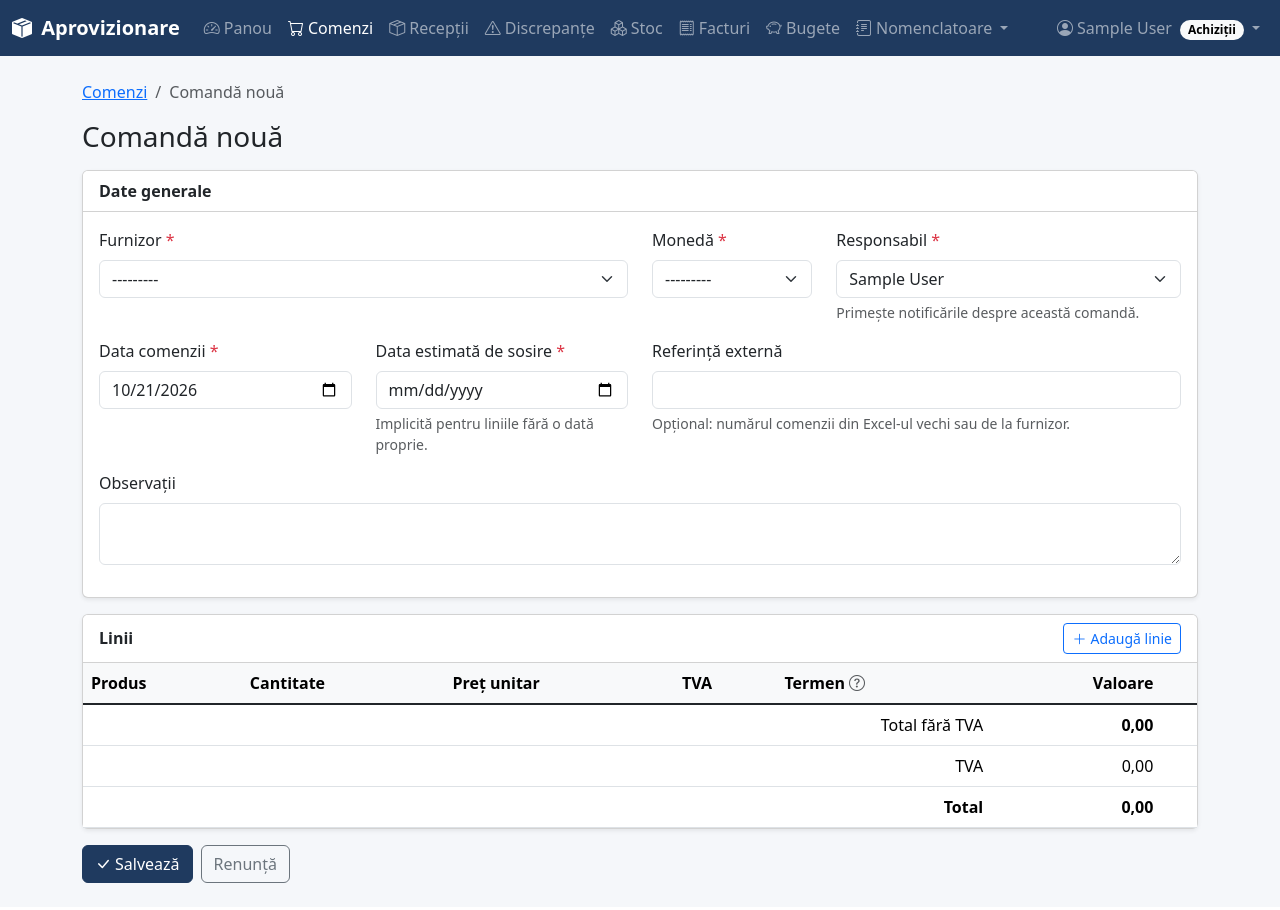
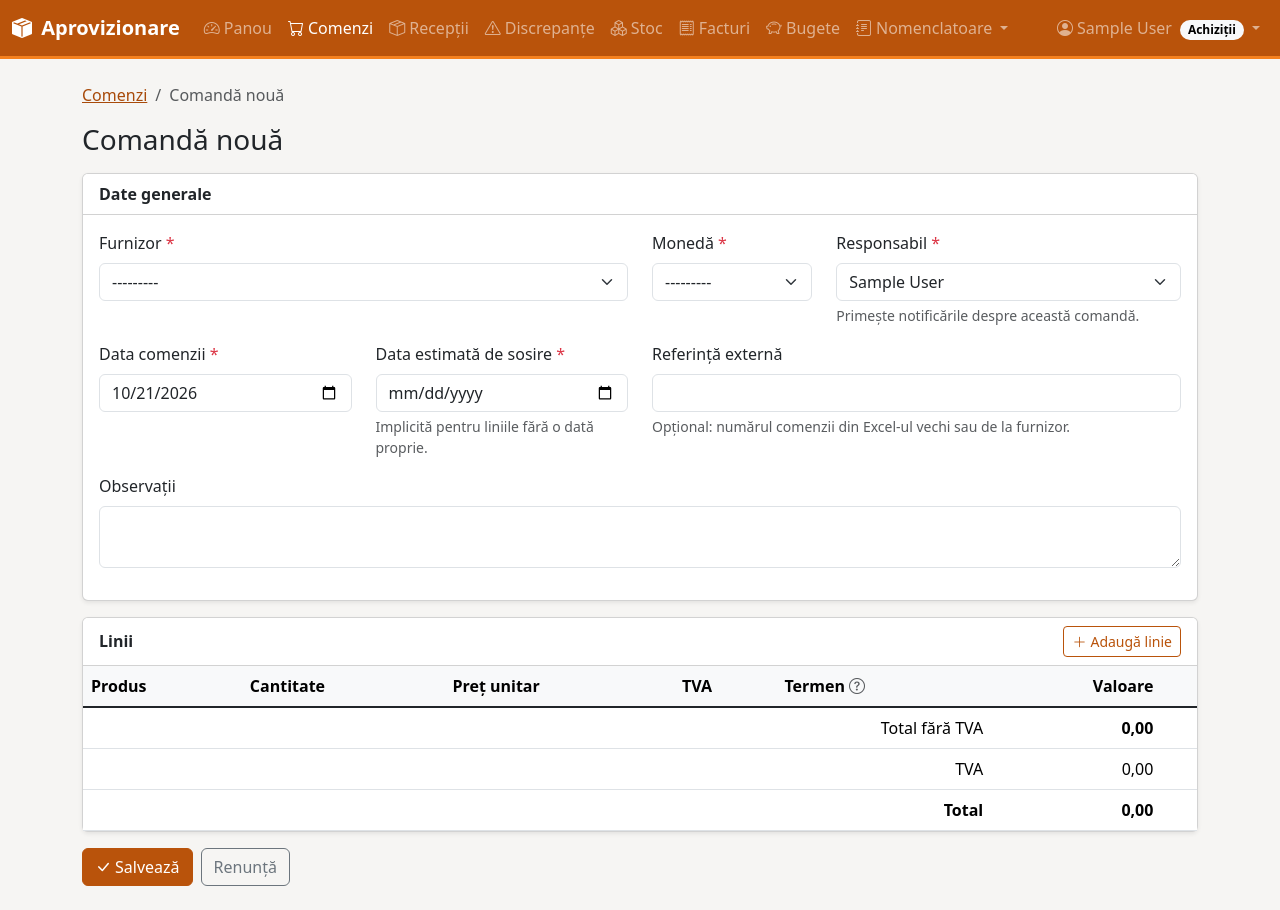
Before and after one commit to ionutdinica/ruris-flux-aprovizionare, a Django app: page /comenzi/noua/ in a window 1280 px wide. Before the commit the page ends 883 px from the top, so only its background shows below. Run offline with Django 5.2, Linux system fonts and the light colour scheme; a user stored in the database is signed in; tables that the repository leaves empty hold one stand-in row (values such as "Sample post"); some libraries are stand-ins or nearby versions.

Commit message:
Tema în portocaliul RURIS în loc de albastru
Portocaliul RURIS (#F5811E, luat de pe ruris.ro) e accentul: linia de sub
meniu și conturul câmpurilor active. Pe el textul alb nu e lizibil
(contrast 2,6), așa că meniul și butoanele folosesc o nuanță arsă a lui
(#B9530B, contrast 4,9). Culoarea „primary” a Bootstrap (linkuri, insigne,
butoane contur, paginare, bife) devine aceeași. Emailul zilnic urmează
tema. În grafice, barele obișnuite devin gri-ardezie: portocaliul are
acolo sensul de avertisment.

Co-Authored-By: Claude Opus 5.5 <noreply@anthropic.com>

```diff
--- a/static/css/app.css
+++ b/static/css/app.css
@@ -1,25 +1,91 @@
 /* Stiluri proprii, peste Bootstrap. Păstrate puține, intenționat:
-   aspectul vine din Bootstrap, aici sunt doar culorile aplicației. */
+   aspectul vine din Bootstrap, aici sunt doar culorile aplicației.
+
+   Paleta pornește de la portocaliul RURIS (#F5811E). Pe el, textul alb nu e lizibil
+   (contrast 2,6, minimul recomandat e 4,5), așa că suprafețele cu text alb (meniul,
+   butoanele) folosesc o nuanță arsă a lui (#B9530B, contrast 4,9); portocaliul RURIS
+   rămâne accentul (linia de sub meniu, conturul câmpului activ). */
 
 :root {
-  --app-primary-dark: #1f3a5f; /* albastru închis, sobru, pentru o aplicație internă */
-  --app-primary-dark-hover: #16304f;
+  --app-accent: #f5811e; /* portocaliul RURIS */
+  --app-primary-dark: #b9530b;
+  --app-primary-dark-hover: #9a4409;
+
+  /* Culoarea „primary” a Bootstrap (linkuri, insigne, butoane contur) devine portocalie. */
+  --bs-primary: #b9530b;
+  --bs-primary-rgb: 185, 83, 11;
+  --bs-primary-text-emphasis: #4a2104;
+  --bs-primary-bg-subtle: #fdebdc;
+  --bs-primary-border-subtle: #f8c9a2;
+  --bs-link-color: #a84a0a;
+  --bs-link-color-rgb: 168, 74, 10;
+  --bs-link-hover-color: #7f3807;
+  --bs-link-hover-color-rgb: 127, 56, 7;
+  --bs-focus-ring-color: rgba(245, 129, 30, 0.3);
 }
 
 .bg-primary-dark { background-color: var(--app-primary-dark) !important; }
 .text-primary-dark { color: var(--app-primary-dark) !important; }
 
-.btn-primary-dark {
+/* Meniul: portocaliu ars, cu linia portocalie RURIS dedesubt. */
+.navbar.bg-primary-dark { border-bottom: 3px solid var(--app-accent); }
+
+.btn-primary-dark,
+.btn-primary {
   --bs-btn-color: #fff;
   --bs-btn-bg: var(--app-primary-dark);
   --bs-btn-border-color: var(--app-primary-dark);
   --bs-btn-hover-color: #fff;
   --bs-btn-hover-bg: var(--app-primary-dark-hover);
   --bs-btn-hover-border-color: var(--app-primary-dark-hover);
+  --bs-btn-active-color: #fff;
   --bs-btn-active-bg: var(--app-primary-dark-hover);
+  --bs-btn-active-border-color: var(--app-primary-dark-hover);
+  --bs-btn-disabled-bg: var(--app-primary-dark);
+  --bs-btn-disabled-border-color: var(--app-primary-dark);
+  --bs-btn-focus-shadow-rgb: 245, 129, 30;
 }
 
-body { background-color: #f5f7fa; }
+.btn-outline-primary {
+  --bs-btn-color: var(--app-primary-dark);
+  --bs-btn-border-color: var(--app-primary-dark);
+  --bs-btn-hover-color: #fff;
+  --bs-btn-hover-bg: var(--app-primary-dark);
+  --bs-btn-hover-border-color: var(--app-primary-dark);
+  --bs-btn-active-color: #fff;
+  --bs-btn-active-bg: var(--app-primary-dark-hover);
+  --bs-btn-active-border-color: var(--app-primary-dark-hover);
+  --bs-btn-disabled-color: var(--app-primary-dark);
+  --bs-btn-disabled-border-color: var(--app-primary-dark);
+  --bs-btn-focus-shadow-rgb: 245, 129, 30;
+}
+
+/* Câmpurile active și bifele: Bootstrap le are cu albastrul scris direct, nu prin variabile. */
+.form-control:focus,
+.form-select:focus,
+.form-check-input:focus {
+  border-color: #f9b47a;
+  box-shadow: 0 0 0 0.25rem var(--bs-focus-ring-color);
+}
+.form-check-input:checked {
+  background-color: var(--app-primary-dark);
+  border-color: var(--app-primary-dark);
+}
+
+.pagination {
+  --bs-pagination-color: var(--bs-link-color);
+  --bs-pagination-hover-color: var(--bs-link-hover-color);
+  --bs-pagination-focus-color: var(--bs-link-hover-color);
+  --bs-pagination-focus-box-shadow: 0 0 0 0.25rem var(--bs-focus-ring-color);
+  --bs-pagination-active-bg: var(--app-primary-dark);
+  --bs-pagination-active-border-color: var(--app-primary-dark);
+}
+
+.dropdown-menu {
+  --bs-dropdown-link-active-bg: var(--app-primary-dark);
+}
+
+body { background-color: #f6f5f3; }
 
 /* Pagina de login: card centrat pe ecran */
 .login-wrapper { min-height: 100vh; }
```
Also changed, not shown: apps/dashboard/charts.py (+8 -7 lines), apps/notifications/templates/notifications/email/digest.html (+4 -4 lines).
